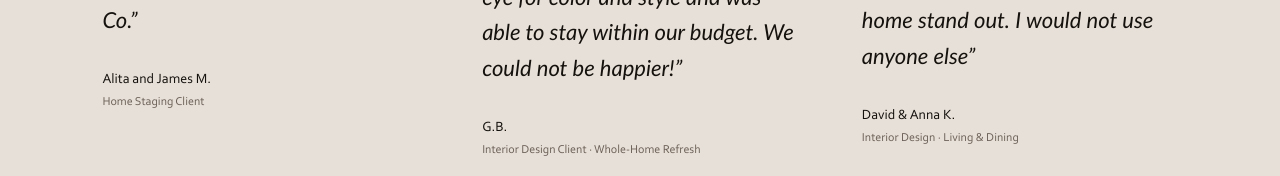
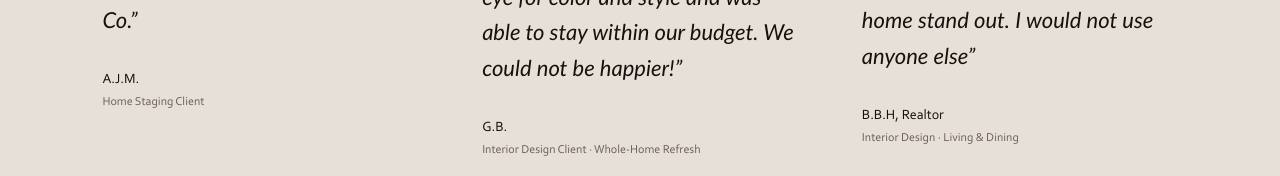
Before and after one commit to bilottag/v0-gdc, a Next.js app: page / in a window 1280 px wide. Shown: the part 4468-4644 px from the top of the page. Built offline with nearby package versions, Linux system fonts and the light colour scheme.

Commit message:
feat: update testimonial author names for clarity
Co-authored-by: bilottag <196687159+bilottag@users.noreply.github.com>

```diff
--- a/components/testimonial-section.tsx
+++ b/components/testimonial-section.tsx
@@ -5,7 +5,7 @@ import { motion } from 'framer-motion'
 const testimonials = [
   {
     quote: "Giuliana is lovely to work with and definitely has an eye for design. She transformed our house into a beautiful, trendy home. We highly recommend Giuliana Design Co.",
-    author: "Alita and James M.",
+    author: "A.J.M.",
     context: "Home Staging Client",
   },
   {
@@ -15,7 +15,7 @@ const testimonials = [
   },
   {
     quote: "As a Realtor, I need listings to make a lasting first impression, and Giuliana consistently delivers. Her attention to detail and thoughtful staging makes every home stand out. I would not use anyone else",
-    author: "David & Anna K.",
+    author: "B.B.H, Realtor",
     context: "Interior Design · Living & Dining",
   },
 ]
```
